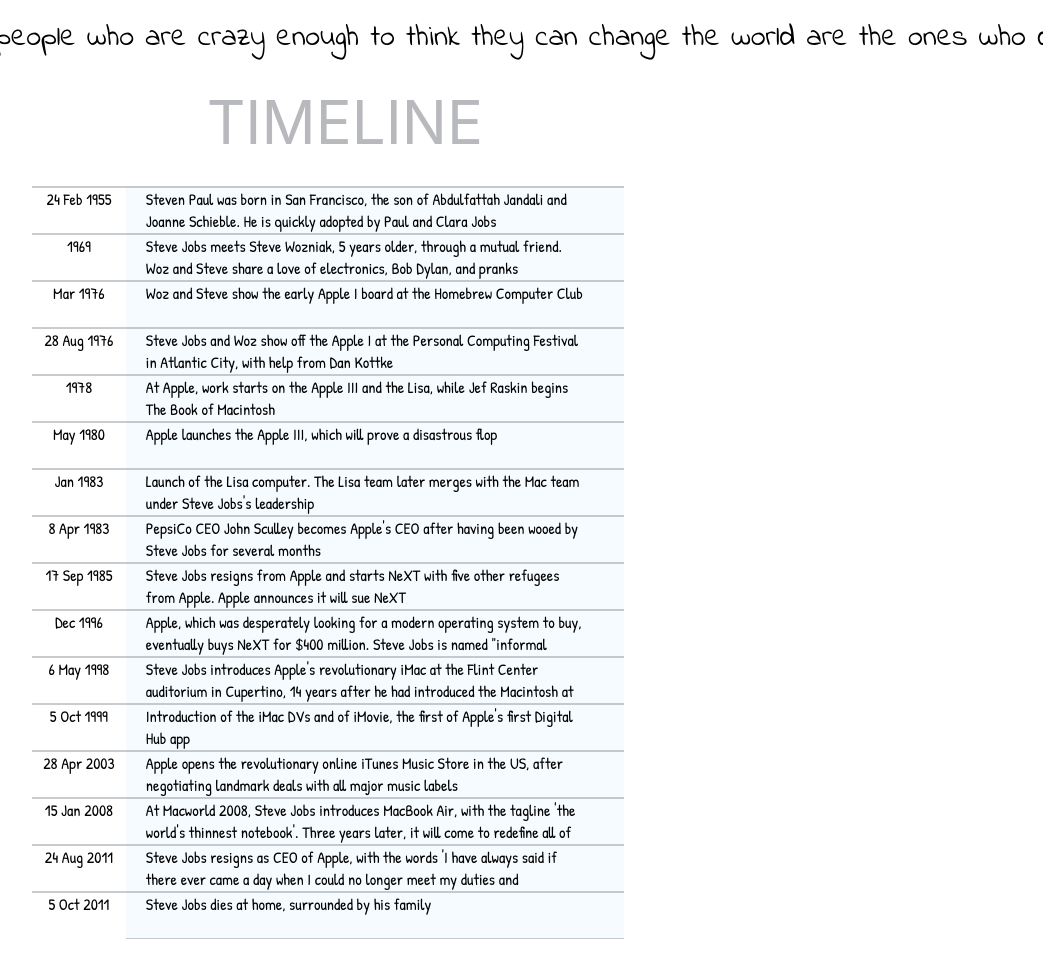
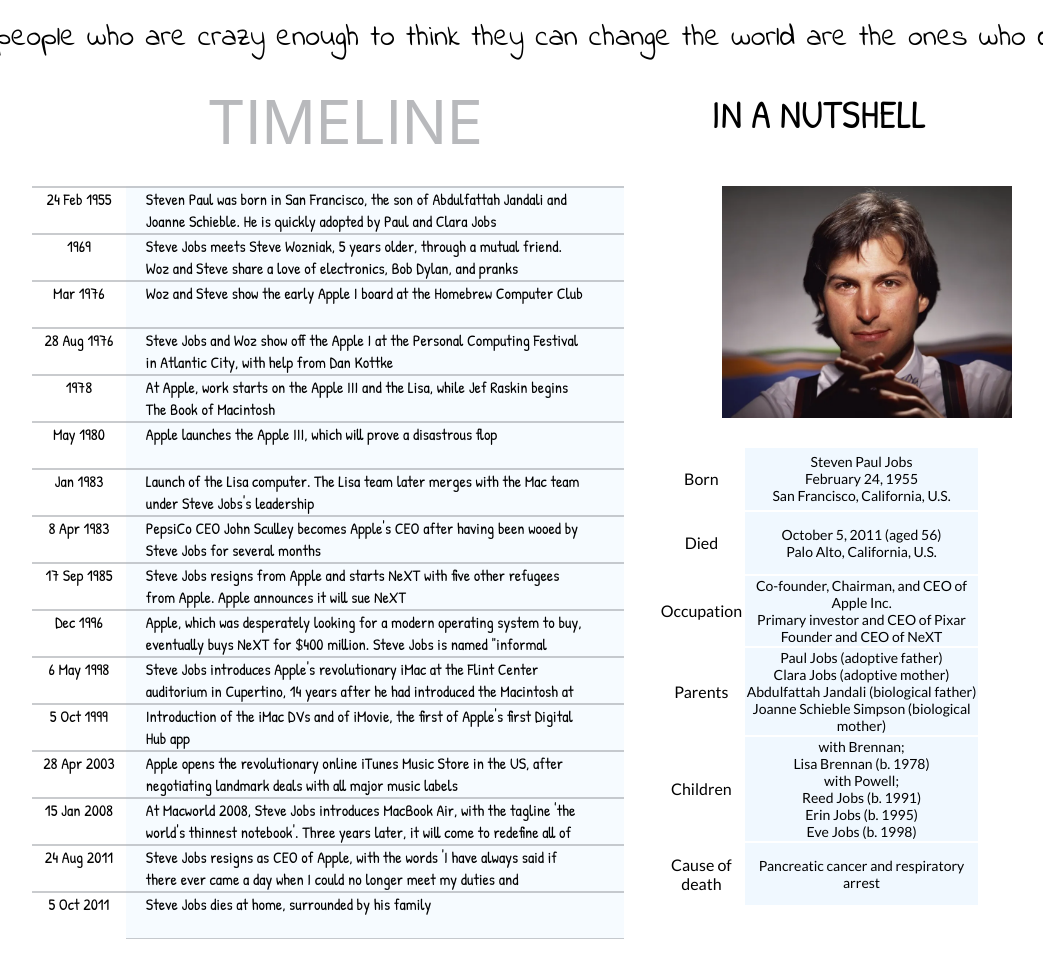
Before and after one commit to romalitv/steve-jobs-training, a plain HTML site: page index.html in a window 1280 px wide. Shown: the part 505-1458 px from the top of the page, without its empty margins (134-1177 px from the left). Drawn offline with Linux system fonts and the light colour scheme.

Commit message:
second commit: side part with table

```diff
--- a/index.html
+++ b/index.html
@@ -4,7 +4,8 @@
         <meta charset="utf-8">
         <title>Biography of Great Steve</title>
         <link rel="stylesheet" href="./styles.css">
-        <link href="https://fonts.googleapis.com/css2?family=Indie+Flower&family=Patrick+Hand&display=swap" rel="stylesheet">    </head>
+        <link href="https://fonts.googleapis.com/css2?family=Indie+Flower&family=Lato&family=Patrick+Hand&display=swap" rel="stylesheet">
+        </head>
     <body>
         <header></header>
         <div id="quote-main">
@@ -12,7 +13,7 @@
         </div>
         <div id="container">
             <div id="main-content">
-                <div id="header-date">
+                <div id="header-main">
                     TIMELINE
                 </div>
                 <div id="date-section">
@@ -115,6 +116,55 @@
                 </div>
             </div>
             <div id="side-content">
+                <div id="header-side">
+                    IN A NUTSHELL
+                </div>
+                <div id="photo-side"></div>
+                <table>
+                    <tr>
+                        <td class="left-table">Born</td>
+                        <td class="right-table">Steven Paul Jobs<br>
+                            February 24, 1955<br>
+                            San Francisco, California, U.S.<br>
+                        </td>
+                    </tr>
+                    <tr>
+                        <td class="left-table">Died</td>
+                        <td class="right-table">October 5, 2011 (aged 56)<br>
+                            Palo Alto, California, U.S.
+                        </td>
+                    </tr>
+                    <tr>
+                        <td class="left-table">Occupation</td>
+                        <td class="right-table">Co-founder, Chairman, and CEO of Apple Inc.<br>
+                            Primary investor and CEO of Pixar<br>
+                            Founder and CEO of NeXT
+                        </td>
+                    </tr>
+                    <tr>
+                        <td class="left-table">Parents</td>
+                        <td class="right-table">Paul Jobs (adoptive father)<br>
+                            Clara Jobs (adoptive mother)<br>
+                            Abdulfattah Jandali (biological father)<br>
+                            Joanne Schieble Simpson (biological mother)<br>
+                        </td>
+                    </tr>
+                    <tr>
+                        <td class="left-table">Children</td>
+                        <td class="right-table">with Brennan;<br>
+                            Lisa Brennan (b. 1978)<br>
+                            with Powell;<br>
+                            Reed Jobs (b. 1991)<br>
+                            Erin Jobs (b. 1995)<br>
+                            Eve Jobs (b. 1998)<br>
+                        </td>
+                    </tr>
+                    <tr>
+                        <td class="left-table">Cause of death</td>
+                        <td class="right-table">Pancreatic cancer and respiratory arrest
+                        </td>
+                    </tr>
+                </table>
 
             </div>
         </div>
--- a/styles.css
+++ b/styles.css
@@ -10,6 +10,10 @@ header {
     width: 50%;
     height: 500px;
 }
+table {
+    width: 100%;
+    margin-top: 10px;
+}
 #quote-main {
     text-align: center;
     height: 60px;
@@ -21,23 +25,23 @@ header {
     margin-left: auto;
     margin-right: auto;
     width: 75%;
-    height: 870px;
+    height: 1000px;
 }
 #main-content {
     width: 66%;
-    height: 870px;
+    height: 1000px;
     float:left;
 }
 #side-content {
     width: 34%;
-    height: 870px;
+    height: auto;
     float:left;
 }
 #date-section{
     float: left;
     width: 15%;
 }
-#header-date{
+#header-main{
     width: 100%;
     height: 100px;
     padding-top: 10px;
@@ -45,6 +49,23 @@ header {
     text-align: center;
     font-family: -apple-system, BlinkMacSystemFont, 'Segoe UI', Roboto, Oxygen, Ubuntu, Cantarell, 'Open Sans', 'Helvetica Neue', sans-serif;
     color: hsla(225, 3%, 52%, 0.56);
+}
+#header-side {
+    width: 100%;
+    height: 50px;
+    padding-top: 10px;
+    font-size: 40px;
+    text-align: center;
+    font-family: 'Patrick Hand', cursive;
+}
+#photo-side {
+    width: 90%;
+    height: 250px;
+    margin-top: 50px;
+    margin-left: 20%;
+    background-image: url('img/steve2.webp');
+    background-size: contain;
+    background-repeat: no-repeat;
 }
 .date {
     height: 45px;
@@ -70,3 +91,19 @@ header {
 .info:last-child {
     border-bottom: 1px solid hsla(220, 5%, 64%, 0.56);
 }
+.left-table {
+    width: 20%;
+    height: 60px;
+    font-size: px;
+    font-family: 'Lato', sans-serif;
+    text-align: center;
+}
+.right-table {
+background-color: aliceblue;
+    width: 80%;
+
+    height: 60px;
+    font-size: 14px;
+    font-family: 'Lato', sans-serif;
+    text-align: center;
+}
```
Also changed, not shown: img/steve.jpg (deleted), img/steve2.webp (added).
